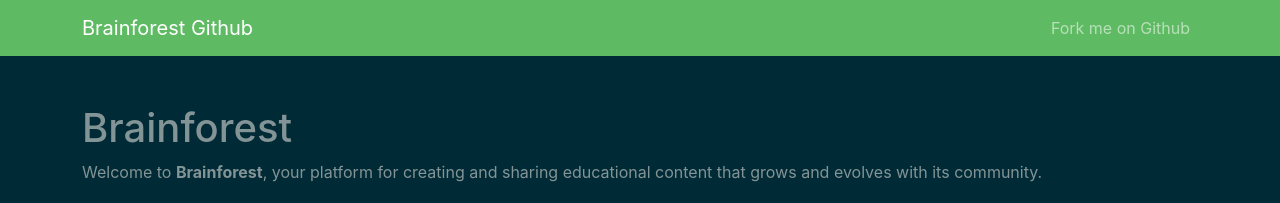
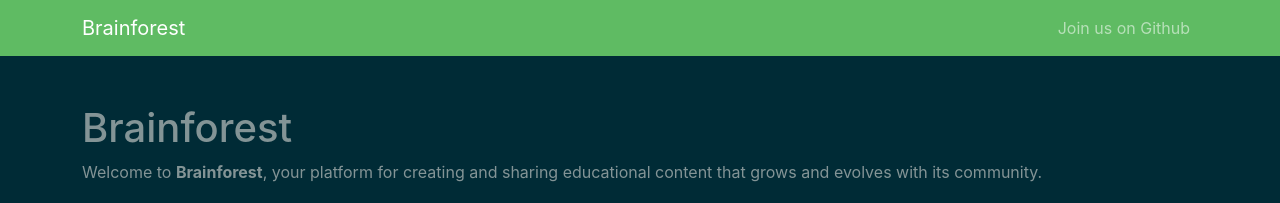
Before and after one commit to Youpi-Corp/youpi-corp.github.io, a Jekyll site: the page built from index.md, in a window 1280 px wide and 900 px high. Shown: the top 203 px of the window. Built offline with Jekyll 4.4.1, drawn with Linux system fonts in a browser that asks for light colours; some of the changed text lies outside the part shown.

Commit message:
changed misleading content

```diff
--- a/_config.yml
+++ b/_config.yml
@@ -13,7 +13,7 @@
 # you will see them accessed via {{ site.title }}, {{ site.email }}, and so on.
 # You can create any custom variable you would like, and they will be accessible
 # in the templates via {{ site.myvariable }}.
-title: Brainforest Github
+title: Brainforest
 email: "brainforesteducation@gmail.com"
 description: >- # this means to ignore newlines until "baseurl:"
   A community driven educational platform
--- a/_includes/header.html
+++ b/_includes/header.html
@@ -17,7 +17,7 @@
           {%- endif -%}
         {% endfor -%}
         <li class="nav-item">
-          <a class="nav-link" href="{{ site.github.repository_url }}">Fork me on Github</a>
+          <a class="nav-link" href="{{ site.github.repository_url }}">Join us on Github</a>
         </li>
       </ul>
     </div>
```
